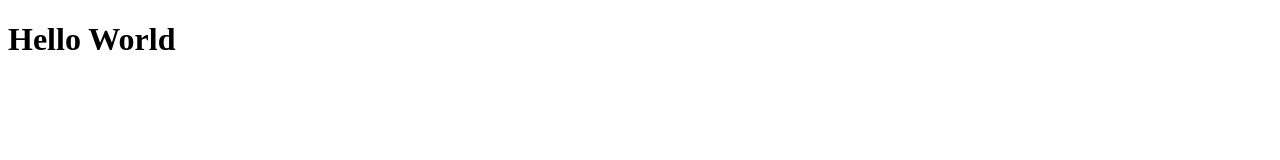
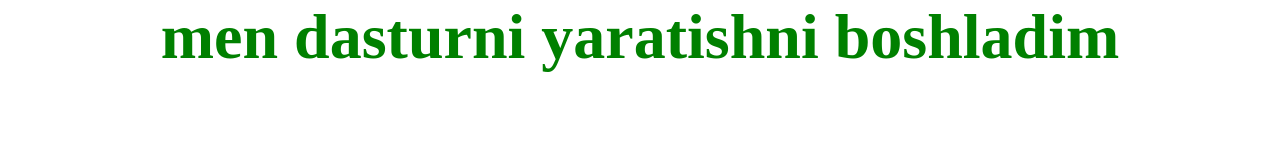
Before and after one commit to Dc-Coders/dc-f14, a plain HTML site: page index.html in a window 1280 px wide. Drawn offline with Linux system fonts and the light colour scheme.

Commit message:
men yangiliklar kiritdim

```diff
--- a/index.css
+++ b/index.css
@@ -0,0 +1,15 @@
+*{
+    margin: 0;
+    padding: 0;
+    list-style: none;
+    text-decoration: none;
+    box-sizing: border-box;
+}
+
+
+
+h1{
+    color: green;
+    text-align: center;
+    font-size: 4rem;
+}
--- a/index.html
+++ b/index.html
@@ -9,7 +9,7 @@
 <body>
 
 
-        <h1>Hello World</h1>
+        <h1>men dasturni yaratishni boshladim</h1>
 
 
 </body>
```
